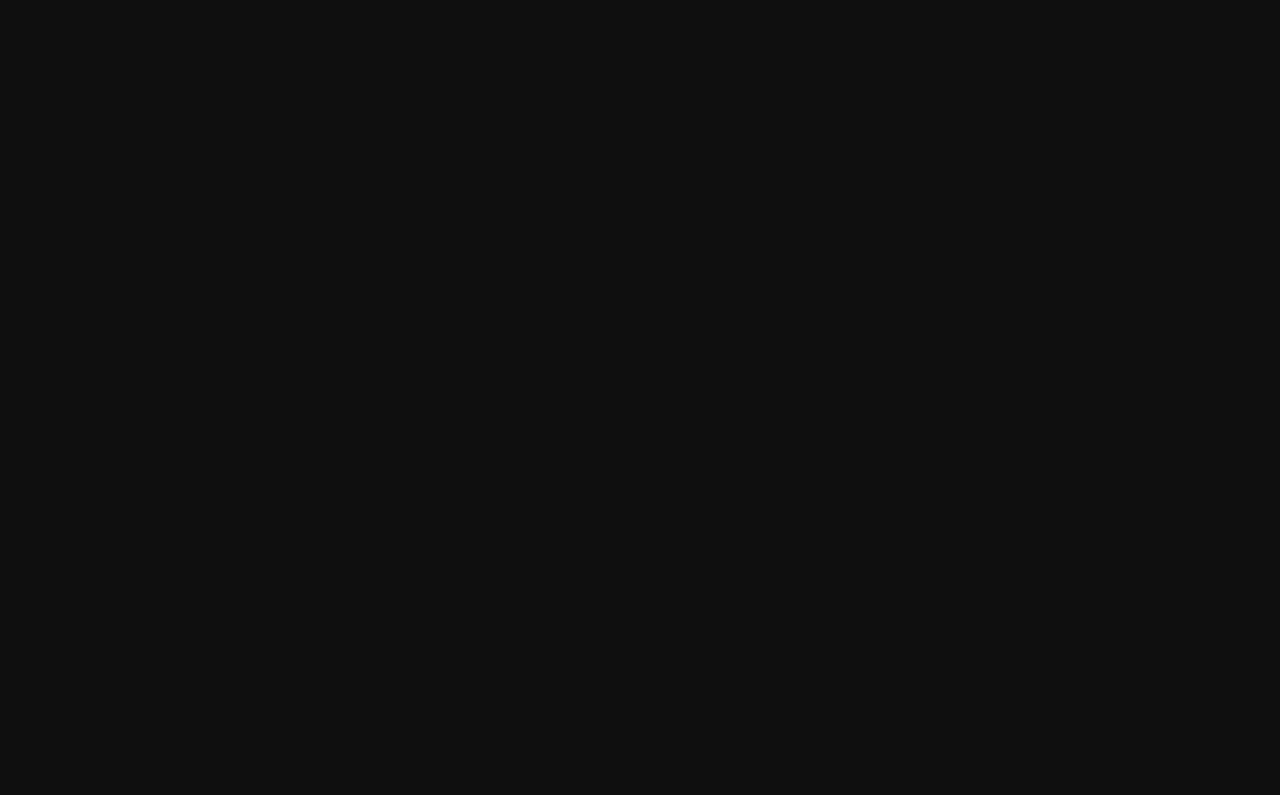
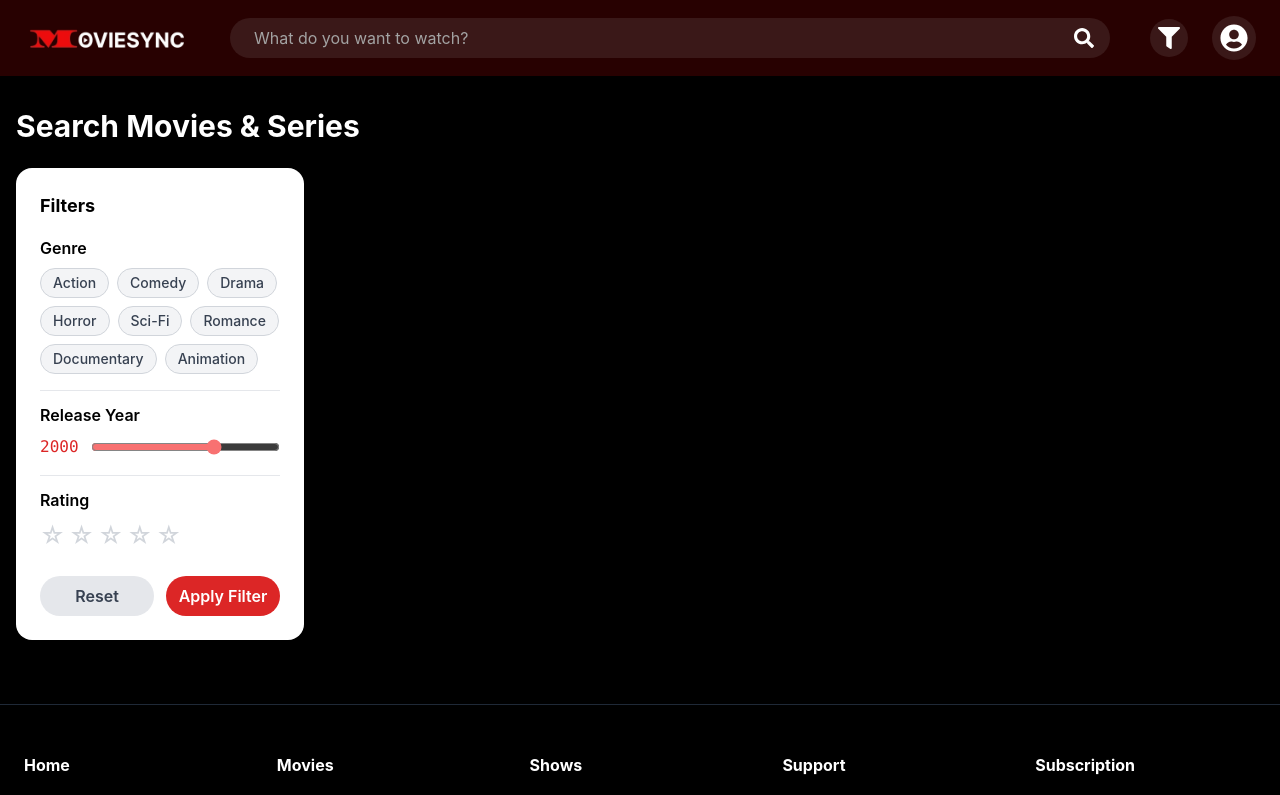
Before and after one commit to Salwa08/MovieSync, a React (Create React App) app in the folder frontend/: page /search in a window 1280 px wide. Before the commit this address had no page. Shown: the top 795 px of the page. Built offline with nearby package versions, Linux system fonts and the light colour scheme.

Commit message:
Added an initial SearchPage with filtering and movie card components

```diff
--- a/frontend/src/App.js
+++ b/frontend/src/App.js
@@ -6,6 +6,7 @@ import LoginPage from './pages/login_signUp/LoginPage';
 import MovieDetails from './pages/movieDetails/movieDetailsPage';
 import ForgotPasswordPage from './pages/login_signUp/ForgotPasswordPage';
 import InputDesign from './pages/LandingPage/InputDesign';
+import SearchPage from './pages/SearchPage/SearchPage';
 
 
 function App() {
@@ -20,6 +21,8 @@ function App() {
           <Route path="/movies/:id" element={<MovieDetails />} />
           <Route path="/forgot-password" element={<ForgotPasswordPage />} />
           <Route path="/" element={<InputDesign />} />
+          <Route path="/search" element={<SearchPage />} />
+          {/* Add more routes as needed */}
 
         </Routes>
       </div>
--- /dev/null
+++ b/frontend/src/pages/SearchPage/Filter.jsx
@@ -0,0 +1,119 @@
+import React, { useState } from "react";
+
+const GENRES = [
+  "Action",
+  "Comedy",
+  "Drama",
+  "Horror",
+  "Sci-Fi",
+  "Romance",
+  "Documentary",
+  "Animation",
+];
+
+function Filter({ onApply, onReset, loading }) {
+  const [selectedGenres, setSelectedGenres] = useState([]);
+  const [releaseYear, setReleaseYear] = useState(2000);
+  const [rating, setRating] = useState(0);
+
+  const handleGenreClick = (genre) => {
+    setSelectedGenres((prev) =>
+      prev.includes(genre) ? prev.filter((g) => g !== genre) : [...prev, genre]
+    );
+  };
+
+  const handleApply = () => {
+    onApply &&
+      onApply({
+        genre: selectedGenres.join(","),
+        release_year: releaseYear,
+        rating,
+      });
+  };
+
+  const handleReset = () => {
+    setSelectedGenres([]);
+    setReleaseYear(2000);
+    setRating(0);
+    onReset && onReset();
+  };
+
+  return (
+    <div className="bg-white rounded-2xl shadow-xl p-6 w-72 text-black">
+      <h2 className="text-lg font-bold mb-4">Filters</h2>
+      <div className="mb-4">
+        <div className="font-semibold mb-2">Genre</div>
+        <div className="flex flex-wrap gap-2">
+          {GENRES.map((genre) => (
+            <button
+              key={genre}
+              type="button"
+              className={`px-3 py-1 rounded-full border text-sm font-medium transition-all ${
+                selectedGenres.includes(genre)
+                  ? "bg-red-100 border-red-400 text-red-700"
+                  : "bg-gray-100 border-gray-300 text-gray-700"
+              }`}
+              onClick={() => handleGenreClick(genre)}
+            >
+              {genre}
+            </button>
+          ))}
+        </div>
+      </div>
+      <hr className="my-3" />
+      <div className="mb-4">
+        <div className="font-semibold mb-2">Release Year</div>
+        <div className="flex items-center gap-3">
+          <span className="font-mono text-red-600 text-base">
+            {releaseYear}
+          </span>
+          <input
+            type="range"
+            min="1950"
+            max={new Date().getFullYear()}
+            value={releaseYear}
+            onChange={(e) => setReleaseYear(Number(e.target.value))}
+            className="flex-1 accent-red-400"
+          />
+        </div>
+      </div>
+      <hr className="my-3" />
+      <div className="mb-4">
+        <div className="font-semibold mb-2">Rating</div>
+        <div className="flex gap-1">
+          {[1, 2, 3, 4, 5].map((star) => (
+            <button
+              key={star}
+              type="button"
+              className="text-2xl text-gray-300 hover:text-yellow-400 focus:outline-none"
+              onClick={() => setRating(star)}
+              aria-label={`Set rating to ${star}`}
+            >
+              <span>{star <= rating ? "★" : "☆"}</span>
+            </button>
+          ))}
+        </div>
+      </div>
+      <div className="flex gap-3 mt-6">
+        <button
+          type="button"
+          className="flex-1 py-2 rounded-full bg-gray-200 text-gray-700 font-semibold hover:bg-gray-300"
+          onClick={handleReset}
+          disabled={loading}
+        >
+          Reset
+        </button>
+        <button
+          type="button"
+          className="flex-1 py-2 rounded-full bg-red-600 text-white font-semibold hover:bg-red-700"
+          onClick={handleApply}
+          disabled={loading}
+        >
+          {loading ? "Applying..." : "Apply Filter"}
+        </button>
+      </div>
+    </div>
+  );
+}
+
+export default Filter;
--- /dev/null
+++ b/frontend/src/pages/SearchPage/Header.jsx
@@ -0,0 +1,41 @@
+import React from "react";
+import Logo from "../../components/LOGO.png";
+import { FaSearch, FaUserCircle, FaFilter } from "react-icons/fa";
+
+function Header({ onFilterClick, onSearch, searchValue, setSearchValue }) {
+  return (
+    <header className="w-full flex items-center px-6 py-4 bg-[#280101] gap-4 shadow-md sticky top-0 z-40">
+      <img src={Logo} alt="MovieSync Logo" className="h-10 w-auto" />
+      <form
+        onSubmit={(e) => {
+          e.preventDefault();
+          onSearch && onSearch();
+        }}
+        className="flex-1 flex items-center mx-6 bg-[#3a1818] rounded-full px-4 py-2"
+      >
+        <input
+          type="text"
+          placeholder="What do you want to watch?"
+          value={searchValue}
+          onChange={(e) => setSearchValue(e.target.value)}
+          className="flex-1 bg-transparent outline-none text-white placeholder:text-neutral-400 px-2"
+        />
+        <button type="submit" className="text-white hover:text-red-400">
+          <FaSearch size={20} />
+        </button>
+      </form>
+      <button
+        onClick={onFilterClick}
+        className="text-white hover:text-red-400 p-2 rounded-full bg-[#3a1818] mr-2"
+        aria-label="Open filters"
+      >
+        <FaFilter size={22} />
+      </button>
+      <button className="text-white hover:text-red-400 p-2 rounded-full bg-[#3a1818]">
+        <FaUserCircle size={28} />
+      </button>
+    </header>
+  );
+}
+
+export default Header;
--- /dev/null
+++ b/frontend/src/pages/SearchPage/MovieCard.jsx
@@ -0,0 +1,57 @@
+import React from "react";
+
+function MovieCard({ movie, onClick }) {
+  return (
+    <div
+      className="bg-neutral-900 rounded-xl overflow-hidden shadow-lg cursor-pointer transition-transform hover:scale-105 border-2 border-transparent hover:border-red-600 flex flex-col"
+      onClick={() => onClick && onClick(movie)}
+    >
+      <div className="relative w-full aspect-[2/3] bg-black flex items-center justify-center">
+        <img
+          src={
+            movie.Poster ||
+            movie.poster ||
+            "https://via.placeholder.com/200x300?text=No+Image"
+          }
+          alt={movie.Titre || movie.title}
+          className="w-full h-full object-cover object-center rounded-b-none"
+          style={{ boxShadow: "0 4px 24px 0 rgba(0,0,0,0.7)" }}
+        />
+        {/* Favorite/like icon could go here if needed */}
+      </div>
+      <div className="p-4 flex-1 flex flex-col justify-between">
+        <div>
+          <div className="text-xs text-neutral-400 mb-1">
+            {movie.country || movie.Country || "Unknown"}, {movie.release_year}
+          </div>
+          <h2 className="text-lg font-bold mb-2 text-white truncate">
+            {movie.Titre || movie.title}
+          </h2>
+        </div>
+        <div className="flex items-center gap-2 mb-1">
+          {movie.imdb_rating && (
+            <span className="bg-yellow-400 text-black text-xs font-bold px-2 py-0.5 rounded mr-2">
+              IMDb
+            </span>
+          )}
+          {movie.imdb_rating && (
+            <span className="text-xs text-white font-semibold">
+              {movie.imdb_rating} / 100
+            </span>
+          )}
+          {movie.rt_rating && (
+            <span className="ml-auto flex items-center gap-1 text-xs font-semibold text-red-400">
+              <span className="inline-block w-3 h-3 bg-red-500 rounded-full"></span>
+              {movie.rt_rating}%
+            </span>
+          )}
+        </div>
+        <div className="text-xs text-neutral-300 truncate">
+          {movie.genre || movie.Genre || "Unknown"}
+        </div>
+      </div>
+    </div>
+  );
+}
+
+export default MovieCard;
--- /dev/null
+++ b/frontend/src/pages/SearchPage/SearchPage.jsx
@@ -0,0 +1,49 @@
+import React, { useState } from "react";
+import Header from "./Header";
+import Filter from "./Filter";
+import Footer from "../LandingPage/Footer";
+import MovieCard from "./MovieCard";
+
+function SearchPage() {
+  const [results, setResults] = useState([]);
+  const [loading, setLoading] = useState(false);
+  const [error, setError] = useState("");
+
+  // Handler to be passed to Filter for searching
+  const handleSearch = async (params) => {
+    setLoading(true);
+    setError("");
+    try {
+      const response = await fetch(
+        `http://localhost:8000/videos/search_content/?${new URLSearchParams(
+          params
+        )}`
+      );
+      const data = await response.json();
+      setResults([...(data.films || []), ...(data.series || [])]);
+    } catch (err) {
+      setError("Failed to fetch results");
+    } finally {
+      setLoading(false);
+    }
+  };
+
+  return (
+    <div className="min-h-screen flex flex-col bg-black text-white">
+      <Header />
+      <main className="flex-1 container mx-auto px-4 py-8">
+        <h1 className="text-3xl font-bold mb-6">Search Movies & Series</h1>
+        <Filter onSearch={handleSearch} loading={loading} />
+        {error && <div className="text-red-400 mb-4">{error}</div>}
+        <div className="grid grid-cols-2 md:grid-cols-4 gap-6 mt-8">
+          {results.map((item) => (
+            <MovieCard key={item.id} movie={item} onClick={() => {}} />
+          ))}
+        </div>
+      </main>
+      <Footer />
+    </div>
+  );
+}
+
+export default SearchPage;
```
Also changed, not shown: 2 other files (tests, documents, lock files or other folders).
